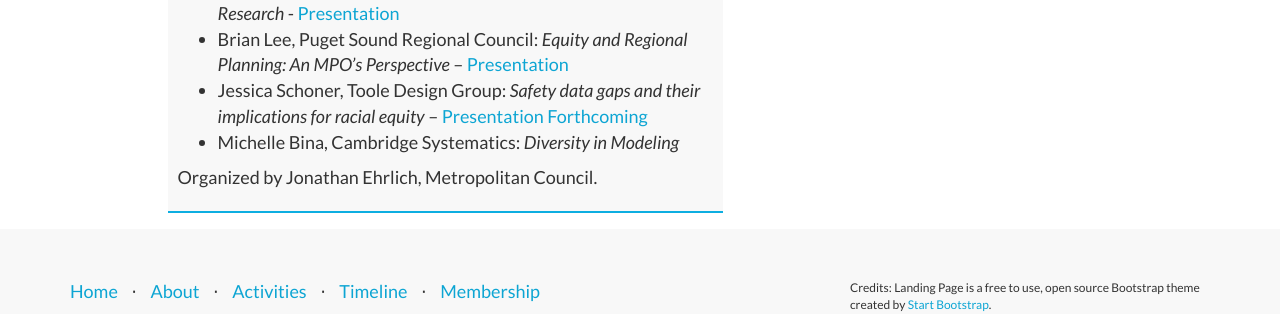
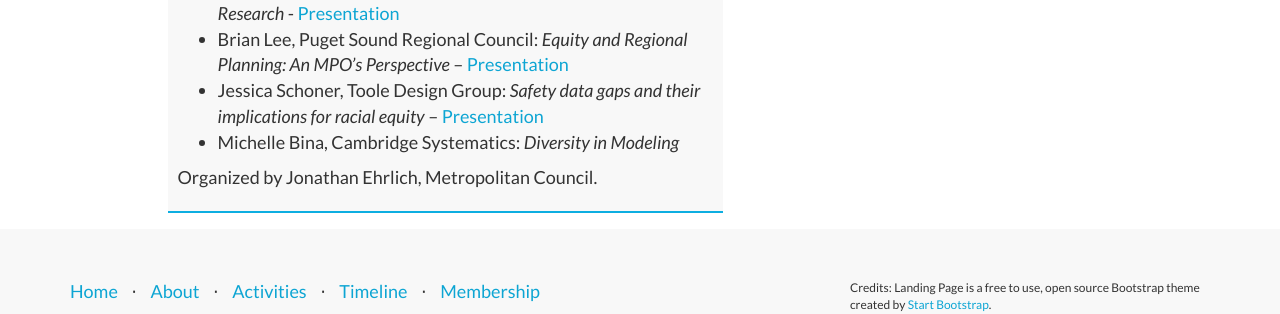
Before and after one commit to ZephyrTransport/zephyr-website, a Jekyll site: the page built from _events/2020-july-panel-race-gender-lenses.md, in a window 1280 px wide and 900 px high, scrolled down 616 px. Shown: the part 508-822 px from the top of the window. Built offline with Jekyll 4.4.1, drawn with Linux system fonts in a browser that asks for light colours; nearby versions of some CDN libraries.

Commit message:
add last preso

```diff
--- a/_events/2020-july-panel-race-gender-lenses.md
+++ b/_events/2020-july-panel-race-gender-lenses.md
@@ -18,7 +18,7 @@
 <li>Tierra Bills, Wayne State University: <i>Ring the Alarm: Case Studies of Travel Demand Analysis on Transport Disadvantaged Communities</i> – <a href='https://drive.google.com/file/d/17bkJ_U4WhQgrdxxuNqT11aDKh_xzUBQW/view?usp=sharing'>Presentation</a>
 <li>Nancy McGuckin, Independent Travel Behavior Analyst: <i>Mainstreaming Race and Gender Analysis in Transportation Policy Research</i> - <a href='https://drive.google.com/file/d/1IG-LKAqC_i93-74meOdMTCiEDyqvefH-/view?usp=sharing'>Presentation</a>
 <li>Brian Lee, Puget Sound Regional Council: <i>Equity and Regional Planning: An MPO’s Perspective</i> – <a href='https://drive.google.com/file/d/1J508lUWTXHLq3MUVoZfKDq19s1nmo5Qn/view?usp=sharing'>Presentation</a>
-<li>Jessica Schoner, Toole Design Group: <i>Safety data gaps and their implications for racial equity</i> – <a href=''>Presentation Forthcoming</a>
+<li>Jessica Schoner, Toole Design Group: <i>Safety data gaps and their implications for racial equity</i> – <a href='https://drive.google.com/file/d/1p7_FDi9ejFZutztcOjy7FgDE3yJRLdzB/view?usp=sharing'>Presentation</a>
 <li>Michelle Bina, Cambridge Systematics: <i>Diversity in Modeling</i>
 </ul>
 
--- a/index.html
+++ b/index.html
@@ -493,7 +493,7 @@
 				<h3><i class="fa fa-angle-right" style="color:#{{ site.highlight-color }}" aria-hidden="true"></i>Summer 2020</h3>
 				<p><b>June 23 & 26 Time 1:00-2:30 PM ET/10:00-11:30 AM PT</b>: <a href='{{ site.baseurl }}/events/2020-june-learning-machine-learning-101'>Learning Session: Machine Learning 101.</a> (Recording + Slides Available)
 				<p><b>July (Date/Time TBD)</b>: Share-around: COVID Response Tools and Real Time Applied Research (Zoom Meeting – Registration Forthcoming)
-				<p><b>July 22nd Time: 2:00-3:30 PM ET/11:00-12:30 PT</b>: <a href='{{ site.baseurl }}/events/2020-july-panel-race-gender-lenses'>Panel on Race and Gender Lenses in Modeling and Data Collection.</a> (Some slides available)
+				<p><b>July 22nd Time: 2:00-3:30 PM ET/11:00-12:30 PT</b>: <a href='{{ site.baseurl }}/events/2020-july-panel-race-gender-lenses'>Panel on Race and Gender Lenses in Modeling and Data Collection.</a> (Recording + Slides Available)
 				<p><b>Week of August 17th (Date/Time TBD)</b>: <a href='{{ site.baseurl }}/events/2020-august-panel-behavior-dynamics'>Panel on Behavior Dynamics.</a> (Zoom Meeting – Registration Forthcoming)
 				<p><b>August (Date/Time TBD)</b>: <a href='{{ site.baseurl }}/events/2020-july-networks'>Learning Session: Network Development Tools and Tricks.</a> (Zoom Meeting – Registration Forthcoming)
 				<p><b>Sept 14th 10:00-11:30AM PT / 1:00-2:30 PM ET)</b>: <a href='{{ site.baseurl }}/events/2020-sept-activitysim'>Learning Session: Introduction to ActivitySim.</a> (Zoom Meeting – Registration Forthcoming)
```
